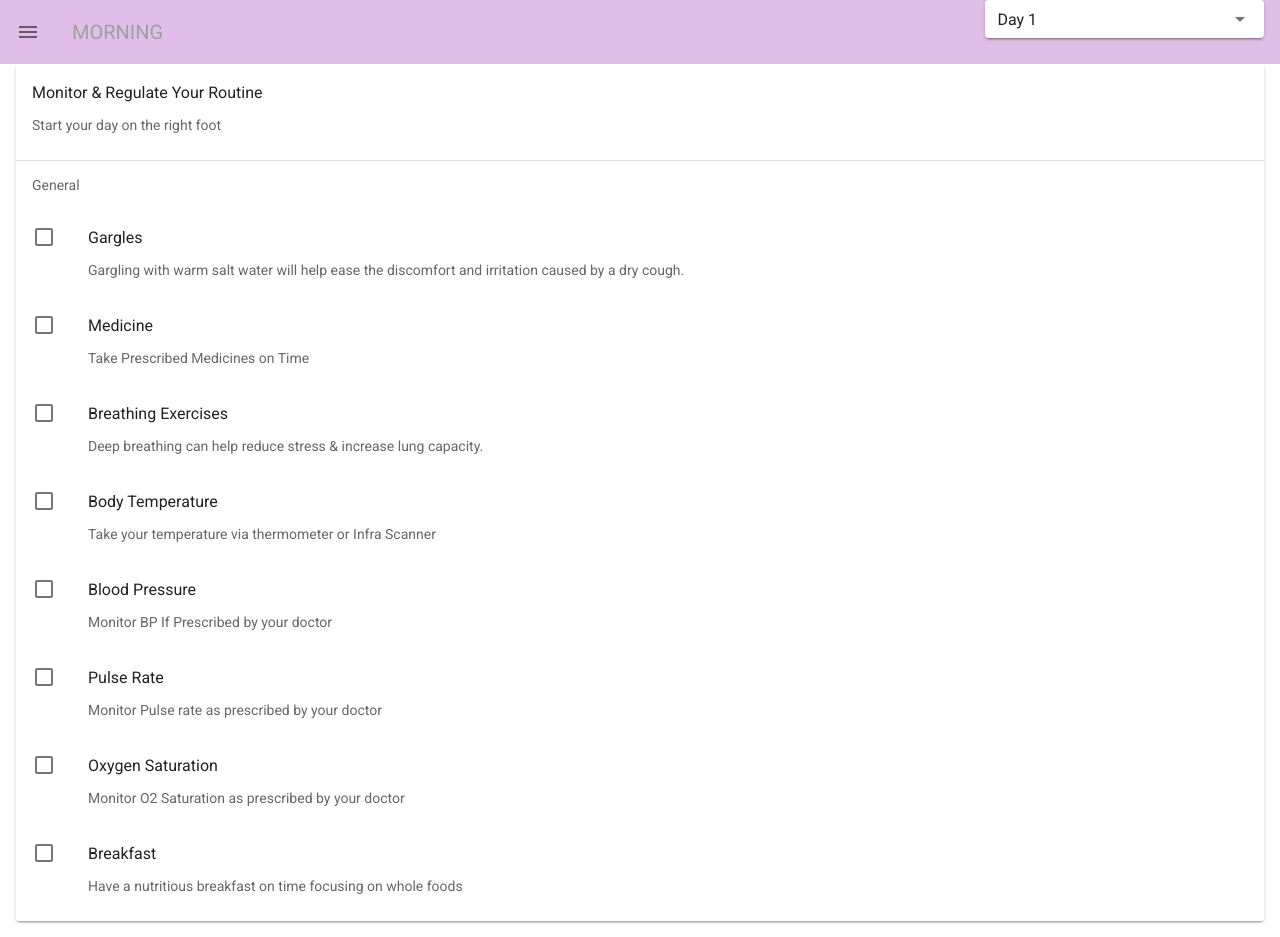
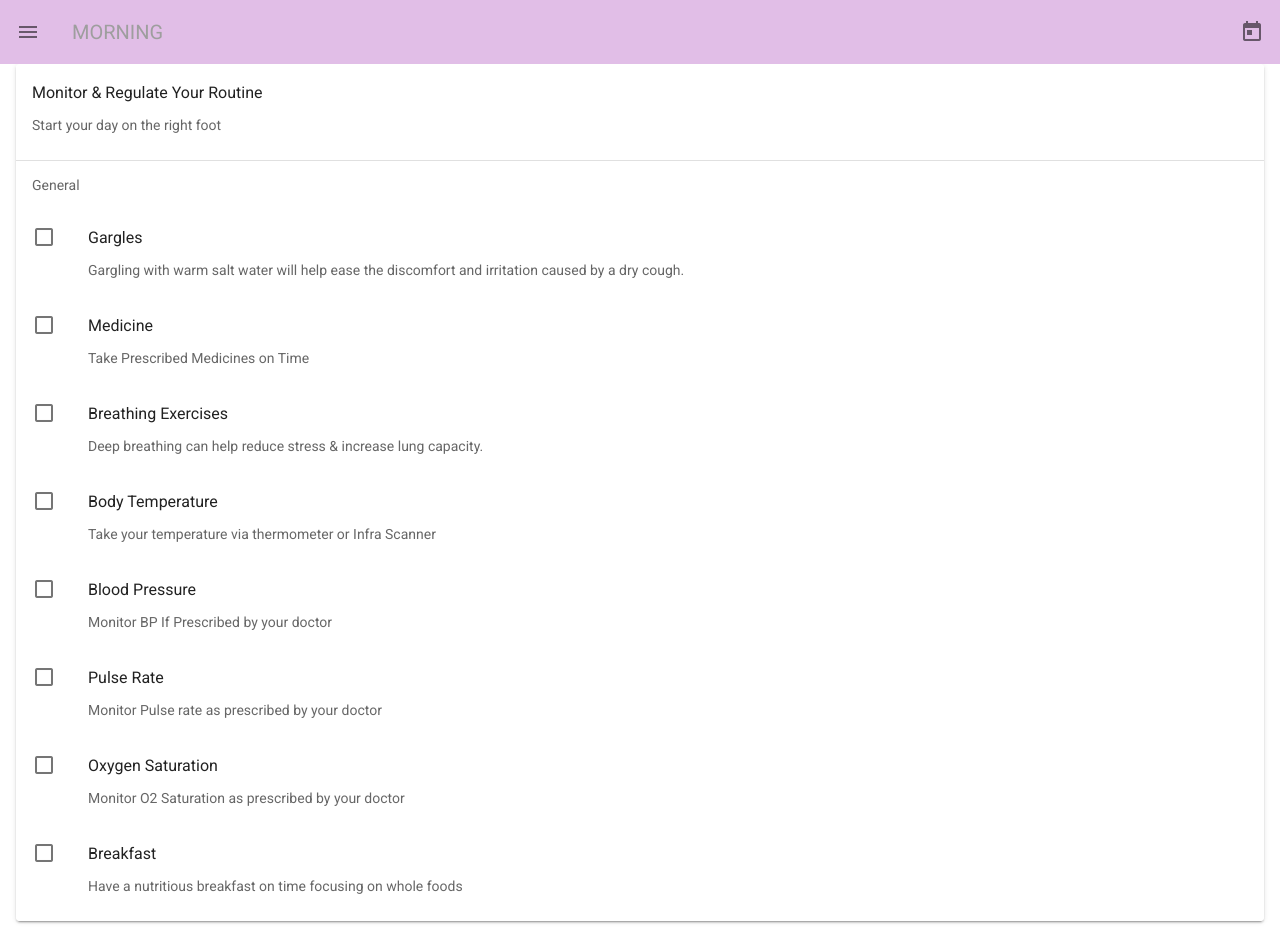
Before and after one commit to Lunaticsatoshi/Vuetify-Starter, a Vue app: page /morning in a window 1280 px wide. Built offline with nearby package versions, Linux system fonts and the light colour scheme; what vue-typed-js would draw is missing.

Commit message:
feat: Adds day changing in rhs nav

```diff
--- a/src/components/AppBar.vue
+++ b/src/components/AppBar.vue
@@ -1,19 +1,14 @@
 <template>
-  <nav>
+  <div>
     <v-app-bar flat app color='purple lighten-4'>
       <v-app-bar-nav-icon @click="drawer = !drawer"></v-app-bar-nav-icon>
       <v-toolbar-title class="text-uppercase grey--text">
         <span class="font-weight-regular">{{$t(this.$route.name)}}</span>
       </v-toolbar-title>
-      <v-spacer></v-spacer>
+      <v-spacer/>
       <v-toolbar-items>
-        <v-select
-            v-model="day"
-                  :items="days"
-                  label="Select Day"
-                  dense
-                  solo
-        ></v-select>
+        <v-icon @click="rightDrawer = !rightDrawer">mdi-calendar-today</v-icon>
+
       </v-toolbar-items>
     </v-app-bar>
     <v-navigation-drawer absolute temporary v-model="drawer" class="primary">
@@ -31,34 +26,45 @@
         </v-list-item>
       </v-list>
     </v-navigation-drawer>
-  </nav>
+
+<!--    Day list-->
+    <v-navigation-drawer app right  v-model="rightDrawer" >
+      <v-list nav dense>
+        <v-list-item v-for="day in days" :key="day.value" @click="$store.dispatch('updateCurrentDay',day.value)">{{day.text}}</v-list-item>
+      </v-list>
+    </v-navigation-drawer>
+  </div>
 </template>
 
 <script>
+import { mapState} from "vuex"
+
 export default {
   name: "AppBar",
   data() {
     return {
       day: 0,
       drawer: false,
+      rightDrawer: false,
       items: [
         { icon: "dashboard", text: "Home", route: "/" },
         { icon: "folder", text: "About", route: "/about" },
         { icon: "group", text: "Teams", route: "/thought" },
       ],
-      days: [
-          {value: 0,text:'Day 1'},
-        {value: 1,text:'Day 2'},
-        {value: 2,text:'Day 3'},
-        {value: 3,text:'Day 4'},
-        {value: 4,text:'Day 5'},
-        {value: 5,text:'Day 6'},
-        {value: 6,text:'Day 7'},
-        {value: 7,text:'Day 8'},
-        {value: 8,text:'Day 9'},
-      ]
 
-  };
+  }
+  },
+  computed:{
+    ...mapState({
+      currentDay: state=>state.currentDay
+    }),
+    days(){
+      let array = []
+      array = this.$t('days')
+      return array.map((a,i)=> {
+        return {value: i, text: a}
+      })
+    }
   },
   watch: {
     day(v){
--- a/src/locales/en.json
+++ b/src/locales/en.json
@@ -54,5 +54,22 @@
   "morning": "Morning",
   "morning_title_1" : "Monitor & Regulate Your Routine",
   "morning_title_2" : "Start your day on the right foot",
-"complete":  "Complete"
+"complete":  "Complete",
+  "days": [
+    "Day 1",
+    "Day 2",
+    "Day 3",
+    "Day 4",
+    "Day 5",
+    "Day 6",
+    "Day 7",
+    "Day 8",
+    "Day 9",
+    "Day 10",
+    "Day 11",
+    "Day 12",
+    "Day 13",
+    "Day 14",
+    "Day 15"
+  ]
 }
--- a/src/views/Morning.vue
+++ b/src/views/Morning.vue
@@ -137,7 +137,6 @@
 </template>
 
 <script>
-// import { mapFields } from 'vuex-map-fields';
 import {mapGetters, mapState} from "vuex"
 
 export default {
```
